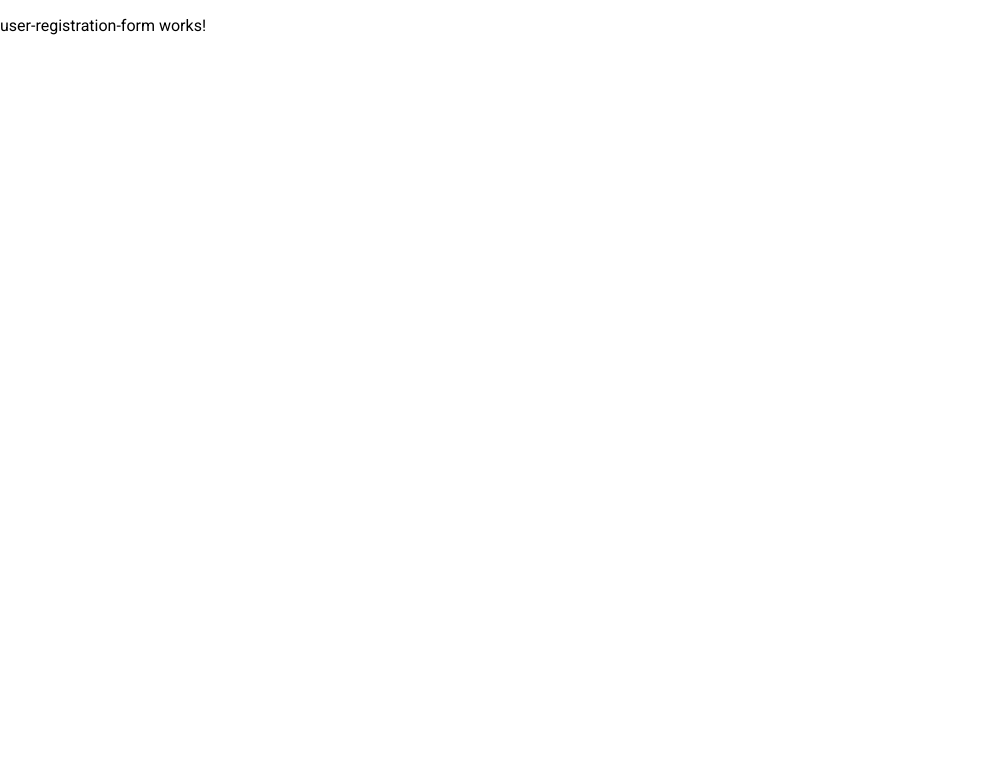
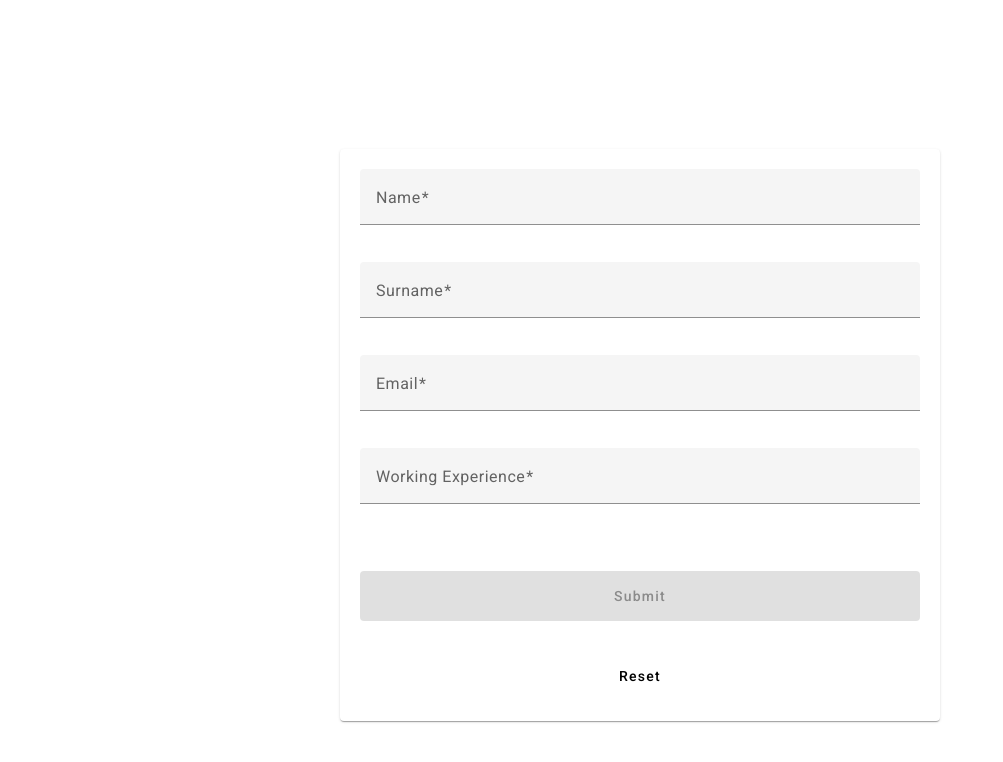
Before and after one commit to AskMikk/Wisercat, an Angular app: page /sessions in a window 1280 px wide. Shown: the top 762 px of the page, without its empty margins (0-1003 px from the left). Built offline with nearby package versions, Linux system fonts and the light colour scheme.

Commit message:
Created main component

```diff
--- a/src/app/components/user-registration-form/user-registration-form.component.html
+++ b/src/app/components/user-registration-form/user-registration-form.component.html
@@ -1 +1,52 @@
-<p>user-registration-form works!</p>
+<div class="centered-container">
+  <div class="form-and-message">
+    <div class="message-container">
+      <app-ui-message [ngStyle]="{'visibility': showMessage ? 'visible' : 'hidden'}" [text]="formMessage" [type]="messageType"></app-ui-message>
+    </div>
+    <mat-card>
+      <div class="form-container">
+        <form [formGroup]="userForm" (ngSubmit)="submitForm()">
+          <mat-form-field appearance="fill" class="form-field">
+            <mat-label>Name</mat-label>
+            <input matInput id="name" formControlName="name" (focus)="onFieldFocus('name')">
+            <mat-error *ngIf="userForm.get('name')?.invalid && (userForm.get('name')?.touched || userForm.get('name')?.dirty)">
+              Name is required.
+            </mat-error>
+          </mat-form-field>
+
+          <mat-form-field appearance="fill" class="form-field">
+            <mat-label>Surname</mat-label>
+            <input matInput id="surname" formControlName="surname" (focus)="onFieldFocus('surname')">
+            <mat-error *ngIf="userForm.get('surname')?.invalid && (userForm.get('surname')?.touched || userForm.get('surname')?.dirty)">
+              Surname is required.
+            </mat-error>
+          </mat-form-field>
+
+          <mat-form-field appearance="fill" class="form-field">
+            <mat-label>Email</mat-label>
+            <input matInput id="email" type="email" formControlName="email" (focus)="onFieldFocus('email')">
+            <mat-error *ngIf="userForm.get('email')?.errors?.['required'] && (userForm.get('email')?.touched || userForm.get('email')?.dirty)">
+              Email is required.
+            </mat-error>
+            <mat-error *ngIf="userForm.get('email')?.errors?.['email'] && (userForm.get('email')?.touched || userForm.get('email')?.dirty)">
+              Please enter a valid email address.
+            </mat-error>
+          </mat-form-field>
+
+          <mat-form-field appearance="fill" class="form-field">
+            <mat-label>Working Experience</mat-label>
+            <input matInput id="workingExperience" formControlName="workingExperience" (focus)="onFieldFocus('workingExperience')">
+            <mat-error *ngIf="userForm.get('workingExperience')?.errors?.['required'] && (userForm.get('workingExperience')?.touched || userForm.get('workingExperience')?.dirty)">
+              Working experience is required.
+            </mat-error>
+            <mat-error *ngIf="userForm.get('workingExperience')?.errors?.['invalidNumber'] && (userForm.get('workingExperience')?.touched || userForm.get('workingExperience')?.dirty)">
+              Please enter a valid number. Only one digit after the decimal is allowed.
+            </mat-error>
+          </mat-form-field>
+          <button mat-raised-button color="primary" type="submit" [disabled]="userForm.invalid">Submit</button>
+          <button mat-button type="button" (click)="resetForm()">Reset</button>
+        </form>
+      </div>
+    </mat-card>
+  </div>
+</div>
--- a/src/app/components/user-registration-form/user-registration-form.component.scss
+++ b/src/app/components/user-registration-form/user-registration-form.component.scss
@@ -0,0 +1,43 @@
+.centered-container {
+    display: flex;
+    justify-content: center;
+    align-items: center;
+    height: 100vh;
+}
+
+.form-and-message {
+    display: flex;
+    flex-direction: column;
+    align-items: center;
+    width: 600px;
+}
+
+.mat-card {
+    width: 100%;
+    margin: auto;
+}
+
+.form-container {
+    padding: 20px;
+}
+
+mat-form-field {
+    width: 100%;
+    margin-bottom: 15px;
+}
+
+button {
+    margin-top: 30px;
+    width: 100%;
+    height: 50px;
+    padding: 10px 0;
+}
+
+.message-container {
+    width: 50%;
+    display: flex;
+    justify-content: center;
+    align-items: center;
+    margin-top: 20px;
+    min-height: 50px;
+}
--- a/src/app/components/user-registration-form/user-registration-form.component.ts
+++ b/src/app/components/user-registration-form/user-registration-form.component.ts
@@ -1,12 +1,64 @@
-import { Component } from '@angular/core';
+import { Component, OnInit } from '@angular/core';
+import { FormBuilder, FormGroup, ReactiveFormsModule, Validators } from '@angular/forms';
+import { customNumberValidator } from '../../validators/custom-number.validator';
+import { CommonModule } from '@angular/common';
+import { MatButtonModule } from '@angular/material/button';
+import { MatInputModule } from '@angular/material/input';
+import {MatCardModule} from '@angular/material/card';
+import { UiMessageComponent } from '../shared/ui-message/ui-message.component';
+
 
 @Component({
   selector: 'app-user-registration-form',
   standalone: true,
-  imports: [],
+  imports: [CommonModule, ReactiveFormsModule, MatInputModule, MatButtonModule, UiMessageComponent, MatCardModule ],
   templateUrl: './user-registration-form.component.html',
   styleUrl: './user-registration-form.component.scss'
 })
-export class UserRegistrationFormComponent {
+export class UserRegistrationFormComponent implements OnInit {
+  userForm!: FormGroup;
+  formMessage: string = '';
+  messageType: 'info' | 'error' | 'success' = 'info';
+  showMessage: boolean = false;
 
+  constructor(private fb: FormBuilder) { }
+
+  ngOnInit(): void {
+    this.userForm = this.fb.group({
+      name: ['', Validators.required],
+      surname: ['', Validators.required],
+      email: ['', [Validators.required, Validators.email]],
+      workingExperience: ['', [Validators.required, customNumberValidator(1)]]
+    });
+  }
+
+  submitForm(): void {
+    if (this.userForm.valid) {
+      this.showFormMessage('Form is successfully submitted.', 'success');
+    } else {
+      this.showFormMessage('Form is not valid. Please review your input.', 'error');
+    }
+  }
+
+  resetForm(): void {
+    this.userForm.reset();
+    this.showFormMessage('Form has been cleared.', 'info');
+  }
+
+  onFieldFocus(fieldName: string): void {
+    const control = this.userForm.get(fieldName);
+    if (control) {
+      control.markAsPristine();
+      control.markAsUntouched();
+    }
+  }
+
+  private showFormMessage(message: string, messageType: 'info' | 'error' | 'success'): void {
+    this.formMessage = message;
+    this.messageType = messageType;
+    this.showMessage = true;
+    setTimeout(() => {
+      this.showMessage = false;
+    }, 5000);
+  }
 }
```
